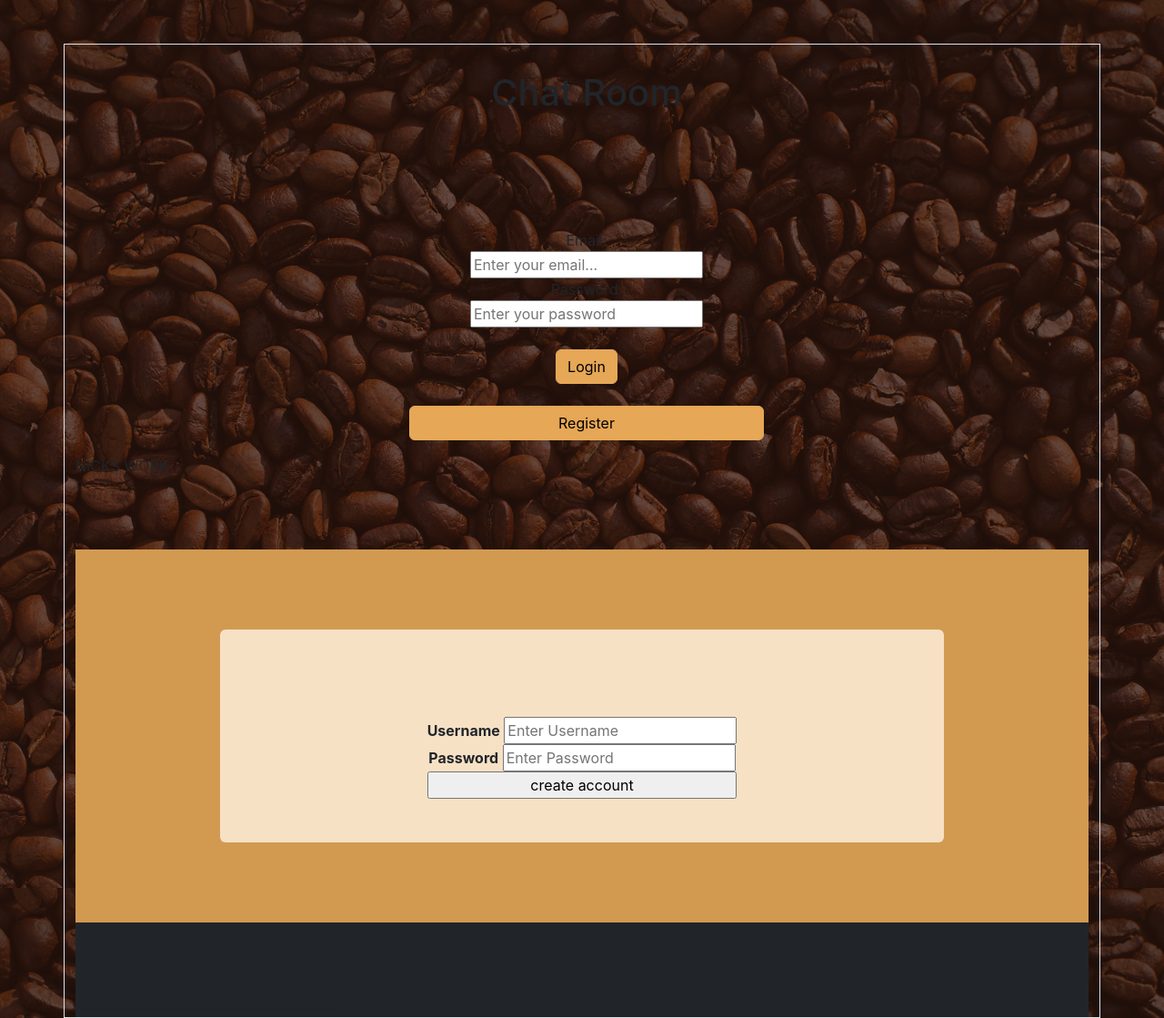
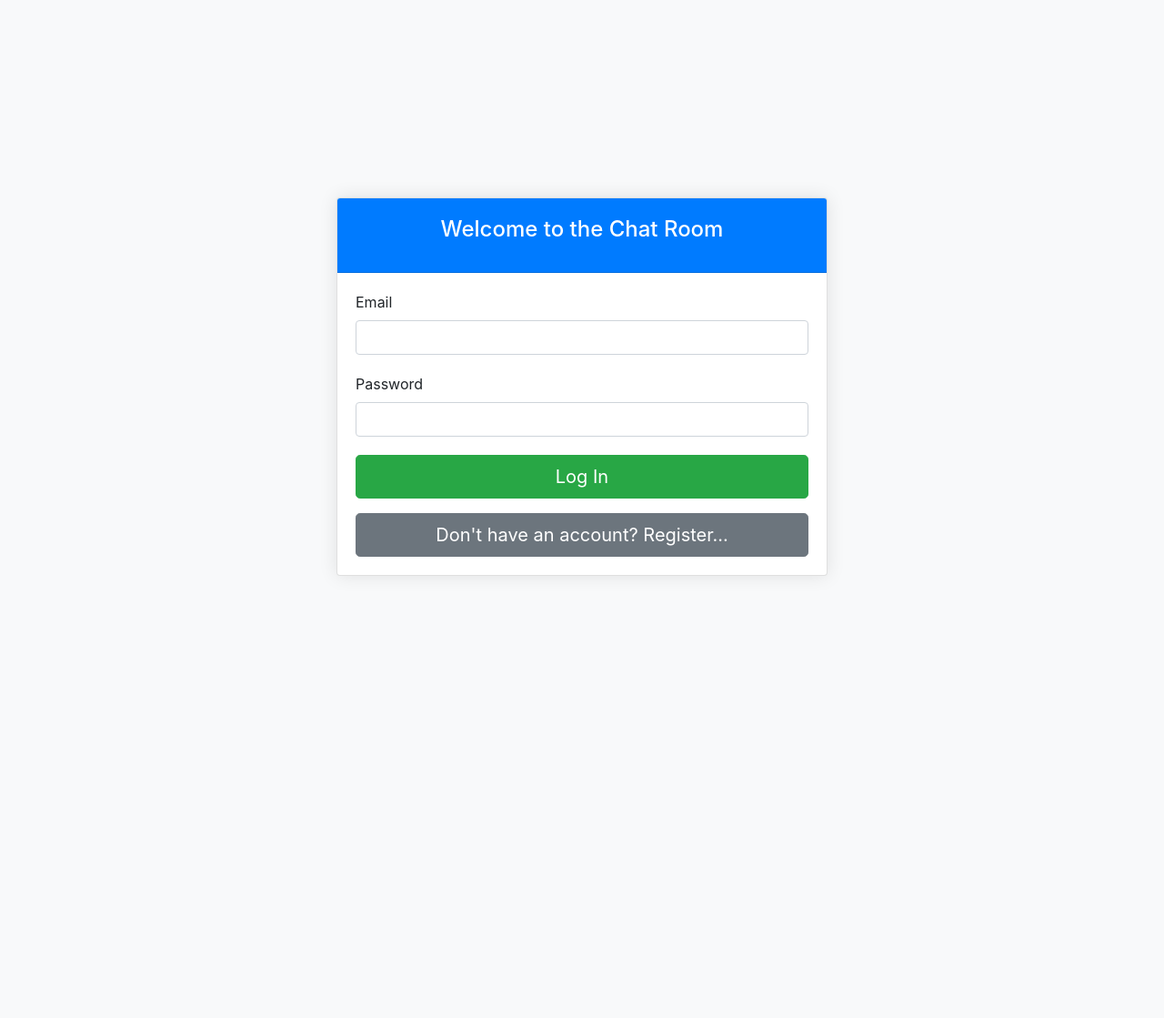
Before and after one commit to mohammedMA2023/Chat-Room, a PHP site: page / in a window 1280 px wide. Shown: the whole page at 91% size. After the commit the page ends 633 px from the top, so only its background shows below. Run offline with PHP 8.4, Linux system fonts and the light colour scheme; data that the repository does not hold is empty.

Commit message:
Changed how to log in/ registration page looks.

```diff
--- a/index.php
+++ b/index.php
@@ -1,211 +1,113 @@
 <!DOCTYPE html>
-<HTML>
+<html lang="en">
 <head>
-
-	<title>Test Signon - v0.3</title>
-
-  <meta charset="utf-8">
-  <meta name="viewport" content="width=device-width, initial-scale=1">
-   <link href="https://cdn.jsdelivr.net/npm/bootstrap@5.3.2/dist/css/bootstrap.min.css" rel="stylesheet">
-  <link rel="stylesheet" href="styles.css">
-  <script src="https://cdn.jsdelivr.net/npm/bootstrap@5.3.2/dist/js/bootstrap.bundle.min.js"></script>
-
-</head>
-
-<body>
-	<br>
-	<br>
-	<div class="container border">
-	<form name='form1' id='form1' action="login.php" method="post">
-	<br>
-
-		<input type="hidden" id="width" name="width" value=" 0">
-		<input type="hidden" id="time" name="time" value=" 0">
-		<input type="hidden" id="height" name="height" value=" 0">
-	    <input type="hidden" id="auth" name="auth" value="login">
-
-		<div class="inputs mb-3" style="text-align:center;margin:5px;width:100%;">
-		<h1>Chat Room</h1>
-		<div id="uName" class="inputs mb-3" style="text-align:center;margin:5px;width:100%;visibility:hidden;">
-		Username:
-		<br>
-		<input type="text" name="uname" placeholder="Enter your username..." ><br>
-		<br>
-        </div>
-
-		<br>
-		Email:
-		<br>
-		<input type="email" name="userid" placeholder="Enter your email..."><br>
-
-		Password:
-		<br>
-		<input type="password" name="password" placeholder="Enter your password" required><br>
-		<br>
-
-<div class="parent">
-<div class="child">
-		<input name="sub" id="sub" type="submit"  class="btn btn-primary btn-block" onclick="stopTime()" value="Login" formaction="login.php">
-</div></form></div>
-<br>
-<div class="child">
-	<button style="width:35%;" name="changeUi" id="changeUi" type="button"  value="Register" class="btn btn-primary" onclick='{if (document.forms["form1"]["auth"].value == "login"){document.forms["form1"]["auth"].value ="reg";document.forms["form1"]["sub"].value ="Register";document.querySelector("#changeUi").innerHTML = "Log in";document.getElementById("uName").style.visibility="visible";}else if (document.forms["form1"]["auth"].value == "reg"){document.forms["form1"]["auth"].value ="login";document.forms["form1"]["sub"].value ="Log In";document.querySelector("#changeUi").innerHTML = "Register";document.getElementById("uName").style.visibility = "hidden";}}'>Register</button>
-</div>
-</div>
-
-	<?php
-		session_start();
-		if (!isset($_SESSION["status"])){
-			$_SESSION["status"] = "";
-	}
-		if ((isset($_SESSION["status"])) && ($_SESSION["status"] == "loggedIn")){
-			header("location:home.php");
-			exit();
+    <meta charset="UTF-8">
+    <meta name="viewport" content="width=device-width, initial-scale=1, shrink-to-fit=no">
+    <title>Chat Room Login</title>
+    <!-- Bootstrap CSS link (make sure to include it in your project) -->
+    <link rel="stylesheet" href="https://stackpath.bootstrapcdn.com/bootstrap/4.5.2/css/bootstrap.min.css">
+    <style>
+        body {
+            background-color: #f8f9fa;
         }
 
-
-
-		if (isset($_SESSION["error"])){
-				echo $_SESSION["error"];
-				$_SESSION["error"] = "";
-
-
-
+        .card {
+            margin-top: 50px;
+            box-shadow: 0 0 20px rgba(0, 0, 0, 0.1);
         }
 
-  ?>
-	<script>
-	function changeUi(){
-
-		if (document.forms["form1"]["auth"].value == "login"){
-
-            document.getElementById("uName").style.visibility = "visible";
-			document.forms["form1"]["auth"].value ="reg";
-			document.forms["form1"]["sub"].value ="Register";
-			document.querySelector("#changeUi").innerHTML = "Log in";
-
-
-
-		}
-		else if (document.forms["form1"]["auth"].value == "reg"){
-            document.getElementById("uName").style.visibility = "hidden";
-			document.forms["form1"]["auth"].value ="login";
-			document.forms["form1"]["sub"].value ="Log In";
-
-			document.querySelector("#changeUi").innerHTML = "Register";
-
-
+        .card-header {
+            background-color: #007bff;
+            color: #fff;
+            text-align: center;
+            padding: 20px;
         }
 
-
-
-
-
-	}
-</script>
-<script>
-	var startDate;
-
-function stopTime() {
-  let startTime = startDate.getTime();
-  var dateNow = new Date();
-  var timeNow = dateNow.getTime();
-  var timediff = timeNow - startTime;
-  document.forms["form1"]["time"].value = timediff / 1000;
-
+        .card-title {
+            font-size: 24px;
         }
 
-function start() {
-  startDate = new Date();
+        .form-group {
+            margin-bottom: 20px;
         }
 
-function getScreen() {
-  if (!startDate) {
-    start();
-  }
-  document.forms['form1']['width'].value = screen.width;
-  document.forms['form1']['height'].value = screen.height;
+        .btn-success {
+            background-color: #28a745;
+            border-color: #28a745;
+            transition: background-color 0.3s ease;
         }
 
-	</script>
+        .btn-success:hover {
+            background-color: #218838;
+        }
 
-</body>
+        .btn-secondary {
+            background-color: #6c757d;
+            border-color: #6c757d;
+            color: #fff;
+        }
 
-</html>
+        .btn-secondary:hover {
+            background-color: #5a6268;
+            border-color: #545b62;
+        }
 
+        #login-reg {
+            cursor: pointer;
+        }
+    </style>
+</head>
+<body>
 
-NICKS WORK
-
-<!-- login form-->
-<section class="projects-section bg-dark" id="">
-            <section class="page-section cta">
 <div class="container">
-                <div class="row">
-                    <div class="col-xl-9 mx-auto">
-                        <div class="cta-inner bg-faded text-center rounded">
-                            <h2 class="section-heading mb-5">
-                                <span class="section-heading-upper"> </span>
-                                <!-- <span class="section-heading-lower">Rate My Cake</span> -->
-                            </h2>
-
-                            <div style="display: inline-block; text-align: center;">
-                                <form action="logindb.php" method="post" enctype="multipart/form-data">
-
-                                <label for="uname"><b>Username</b></label>
-                                <input type="text" placeholder="Enter Username" name="username" required>
-                                <br>
-                                <label for="psw"><b>Password</b></label>
-                                <input type="password" placeholder="Enter Password" name="password" required>
-                                  <br>
-
-                                  <input style="width:100%;" type="submit" value="create account" />
+    <div class="row justify-content-center align-items-center vh-100">
+        <div class="col-md-6">
+            <div class="card">
+                <div class="card-header">
+                    <h3 class="card-title">Welcome to the Chat Room</h3>
+                </div>
+                <div class="card-body">
+                    <form class="form" id="form" name="form" action="login.php" method="post">
+                        <input type="hidden" id="auth" name="auth" value="login">
+                        <div id="username" style="display:none;" class="form-group">
+                            <label for="username">Username</label>
+                            <input type="text" class="form-control" id="username">
+                        </div>
+                        <div class="form-group">
+                            <label for="userid">Email</label>
+                            <input name="userid" type="email" class="form-control" id="userid" required>
+                        </div>
+                        <div class="form-group">
+                            <label for="password">Password</label>
+                            <input name="password" type="password" class="form-control" id="password" required>
+                        </div>
+                        <button type="submit" name="sub" id="sub" class="btn btn-success btn-lg btn-block">Log In</button>
+                        <button id="login-reg" name="login-reg" type="button" class="btn btn-secondary btn-lg btn-block mt-3" onclick="changeUi()">Don't have an account? Register...</button>
                     </form>
-                            </div>
-                            <?php
-                              if ((isset($_SESSION["error"])) && ($_SESSION["error"])){
-                                echo $_SESSION["error"];
-                                $_SESSION["error"] = "";
-
-                              }
-                            ?>
                 </div>
             </div>
         </div>
     </div>
-        </section>
-PHP========================
-<?php
-$servername = "localhost";
-$username = "root";
-$password = "";
-$dbname = "mistymountains";
+</div>
 
-$uname = $_POST["username"];
-$pword = $_POST["password"];
-// $email = $_POST["email"];
-
-echo $uname;
-echo $pword;
-// echo $email;
-
-// Create connection
-$conn = new mysqli($servername, $username, $password, $dbname);
-// Check connection
-if ($conn->connect_error) {
-  die("Connection failed: " . $conn->connect_error);
+<!-- Bootstrap JS and Popper.js (make sure to include them in your project) -->
+<script src="https://code.jquery.com/jquery-3.5.1.slim.min.js"></script>
+<script src="https://cdn.jsdelivr.net/npm/@popperjs/core@2.9.1/dist/umd/popper.min.js"></script>
+<script src="https://stackpath.bootstrapcdn.com/bootstrap/4.5.2/js/bootstrap.min.js"></script>
+<script>
+    function changeUi() {
+        if (document.forms["form"]["auth"].value == "login") {
+            document.getElementById("username").style.display = "block";
+            document.forms["form"]["auth"].value ="reg";
+            document.forms["form"]["sub"].innerHTML ="Register";
+            document.querySelector("#login-reg").innerHTML = "Already have an account? Log In...";
+        } else if (document.forms["form"]["auth"].value == "reg") {
+            document.getElementById("username").style.display = "none";
+            document.forms["form"]["auth"].value ="login";
+            document.forms["form"]["sub"].innerHTML = "Log In";
+            document.querySelector("#login-reg").innerHTML= "Don't have an account? Register...";
         }
-
-// $sql = "INSERT INTO userdb (username,password)
-// VALUES (?,?)";
-
-$stmt = $conn->prepare("INSERT INTO userdb (username,password)
-VALUES (?,?)");
-$stmt->bind_param("ss",$uname ,$pword);
-$stmt->execute();
-$conn->close();
-
-$header = "index.php";
-
-// header("location:".$header);
-// exit();
-?>
+    }
+</script>
+</body>
+</html>
```
Also changed, not shown: home.php (+5 -4 lines). Lines whose indentation alone changed are shown as unchanged.
